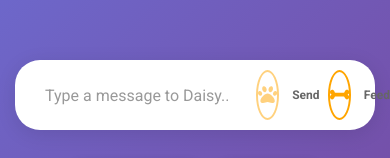
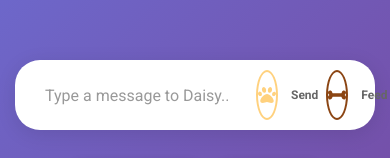
Before and after one commit to brianference/daisydog, a React (Vite) app: page /chat in a window 390 px wide. Shown: the part 553-711 px from the top of the page. Built offline with nearby package versions, Linux system fonts and the light colour scheme; no server answers.

Commit message:
Add expanded story collection and redesigned mobile input layout

```diff
--- a/src/pages/ChatPage.css
+++ b/src/pages/ChatPage.css
@@ -191,8 +191,8 @@
 
 .feed-btn-chat {
   background: transparent;
-  color: #FFA500;
-  border: 2px solid #FFA500;
+  color: #8B4513;
+  border: 2px solid #8B4513;
   border-radius: 50%;
   width: 50px;
   height: 50px;
@@ -201,12 +201,13 @@
   justify-content: center;
   cursor: pointer;
   transition: all 0.3s ease;
-  font-size: 1.2rem;
+  font-size: 18px;
 }
 
 .feed-btn-chat:hover {
-  background: rgba(255, 165, 0, 0.1);
-  transform: scale(1.1);
+  background: #8B4513;
+  color: white;
+  transform: scale(1.05);
 }
 
 .paw-btn {
@@ -464,53 +465,24 @@
   justify-content: center;
   cursor: pointer;
   transition: all 0.3s ease;
-  font-size: 1.2rem;
+  font-size: 18px;
 }
 
 .send-btn:hover:not(:disabled) {
-  background: rgba(255, 165, 0, 0.1);
-  transform: scale(1.1);
-}
-
-.send-btn:active {
   background: #FFA500;
   color: white;
+  transform: scale(1.05);
 }
 
 .send-btn:disabled {
-  background: transparent;
-  color: #FFA500;
-  border-color: #FFA500;
   opacity: 0.5;
   cursor: not-allowed;
-}
-
-.feed-btn-chat {
-  background: transparent;
-  color: #FFA500;
-  border: 2px solid #FFA500;
-  border-radius: 50%;
-  width: 50px;
-  height: 50px;
-  display: flex;
-  align-items: center;
-  justify-content: center;
-  cursor: pointer;
-  transition: all 0.3s ease;
-  font-size: 1.2rem;
-}
-
-.feed-btn-chat:hover {
-  background: rgba(255, 165, 0, 0.1);
-  transform: scale(1.1);
 }
 
 .button-label {
   font-size: 12px;
   color: #666;
   font-weight: bold;
-  margin-left: 5px;
-  white-space: nowrap;
 }
 
 .faq-btn {
--- a/src/pages/ChatPage.jsx
+++ b/src/pages/ChatPage.jsx
@@ -124,7 +124,13 @@ const ChatPage = () => {
     stories: [
       "Once upon a time, I was a little puppy who discovered a magical garden behind our house! 🌸 There were butterflies that sparkled like rainbows, and flowers that giggled when I sniffed them. I met a wise old rabbit who taught me that the best treasures aren't bones or treats, but the friends we make along the way. We spent the whole day playing hide and seek among the sunflowers, and when the sun set, the garden lit up with fireflies that danced just for us! It was the most magical day ever! ✨🦋",
       "Let me tell you about the time I became a superhero! 🦸‍♀️ One sunny morning, I woke up and discovered I could fly! Well, sort of... I could jump really, really high! I used my new powers to help all the animals in the neighborhood. I rescued Mrs. Whiskers the cat from a tall tree, helped a family of ducks cross the busy street safely, and even found little Timmy's lost toy truck in the storm drain. By the end of the day, all the animals called me 'Super Daisy!' The best part? I learned that being a hero isn't about having special powers - it's about having a big heart and helping others! 💕🌟",
-      "Oh! Let me tell you about my adventure to the Cloud Kingdom! ☁️ One day, I was chasing a beautiful blue butterfly when suddenly, I found myself bouncing from cloud to cloud high up in the sky! The Cloud King, a fluffy white poodle with a golden crown, welcomed me to his kingdom. We had a tea party on a rainbow, played fetch with shooting stars, and I even learned how to make it rain gentle flower petals! The cloud puppies taught me their special dance that makes the sun shine brighter. When it was time to go home, the Cloud King gave me a special whistle that calls the rainbow whenever someone needs cheering up! 🌈⭐"
+      "Oh! Let me tell you about my adventure to the Cloud Kingdom! ☁️ One day, I was chasing a beautiful blue butterfly when suddenly, I found myself bouncing from cloud to cloud high up in the sky! The Cloud King, a fluffy white poodle with a golden crown, welcomed me to his kingdom. We had a tea party on a rainbow, played fetch with shooting stars, and I even learned how to make it rain gentle flower petals! The cloud puppies taught me their special dance that makes the sun shine brighter. When it was time to go home, the Cloud King gave me a special whistle that calls the rainbow whenever someone needs cheering up! 🌈⭐",
+      "Want to hear about my underwater adventure? 🌊 I was playing by the lake when I accidentally fell in and discovered I could breathe underwater! I met a friendly dolphin named Splash who showed me around the underwater city of Aqua-Paws. All the sea dogs there had fins instead of paws and could swim faster than lightning! We played underwater fetch with glowing seashells, raced through coral mazes, and I even learned to speak whale! The Mer-Pup Queen gave me a magical collar made of pearls that lets me visit anytime. The best part was the underwater fireworks show made of bioluminescent fish! 🐠✨",
+      "Let me tell you about the day I became a detective! 🕵️‍♀️ The Great Treat Mystery began when all the dog treats in the neighborhood started disappearing! I put on my detective hat (it was really a flower pot, but it looked official) and started investigating. I followed paw prints, sniffed for clues, and interviewed all the local squirrels. Turns out, a family of raccoons was collecting treats to throw a surprise birthday party for their grandma! Instead of getting them in trouble, I helped them bake a giant birthday cake. We all learned that sharing makes everything more fun! 🎂🔍",
+      "Have I told you about my space adventure? 🚀 One night, I was howling at the moon when a friendly alien spaceship landed in my backyard! The aliens were actually space puppies from the planet Barkton, and they invited me for a cosmic adventure! We visited the Milky Bone Way galaxy, played zero-gravity fetch with asteroid tennis balls, and I even got to drive a rocket shaped like a giant dog bone! The Space Pup Commander taught me that friendship is universal - it doesn't matter if you're from Earth or outer space, kindness is the same everywhere! 🌌👽",
+      "Let me share the story of my time travel adventure! ⏰ I found an old pocket watch in the attic that started glowing when I barked at it. Suddenly, I was transported back to the age of dinosaurs! But these weren't scary dinosaurs - they were Dino-Dogs! There was a Labra-saurus Rex who loved to play fetch with giant sticks, and a Golden Retriever-dactyl who could fly! We had the most amazing prehistoric playdate, and I learned that no matter what time period you're in, dogs have always been loyal, loving, and ready for adventure! The Dino-Dogs gave me a fossilized tennis ball as a souvenir! 🦕🎾",
+      "Want to hear about my magical cooking adventure? 👨‍🍳 I discovered a secret recipe book in the kitchen that belonged to the legendary Chef Biscuit, the greatest dog chef who ever lived! The recipes were magical - when I followed them, the ingredients would dance and sing while cooking! I made rainbow kibble that tasted like happiness, soup that could cure any sadness, and cookies that granted wishes (but only good ones!). The kitchen fairies helped me, and we opened a magical restaurant where every meal came with a side of joy and laughter! 🌈🍪",
+      "Let me tell you about my adventure in the Enchanted Forest! 🌲 I was chasing a glowing tennis ball when I stumbled into a forest where all the trees had faces and could talk! The wise old Oak Tree told me about the missing Forest Crown that kept all the woodland creatures happy. I teamed up with a brave little hedgehog, a clever fox, and a singing bluebird to find it. We solved riddles from talking mushrooms, crossed bridges guarded by friendly trolls, and finally found the crown being used as a nest by a lonely dragon who just wanted friends! We all became best friends and had weekly tea parties! 🐲👑"
     ]
   }
 
```
